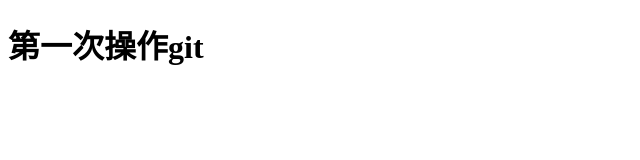
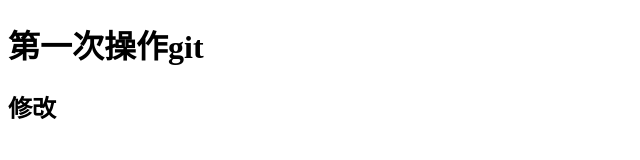
Before and after one commit to xiaoming-web/first-demo, a plain HTML site: page index.html in a window 1280 px wide. Shown: the whole page, without its empty margins (0-640 px from the left). Drawn offline with Linux system fonts and the light colour scheme.

Commit message:
第二次提交

```diff
--- a/index.html
+++ b/index.html
@@ -10,6 +10,7 @@
 
 <body>
     <h1>第一次操作git</h1>
+    <h2>修改</h2>
 </body>
 
 </html>
```
